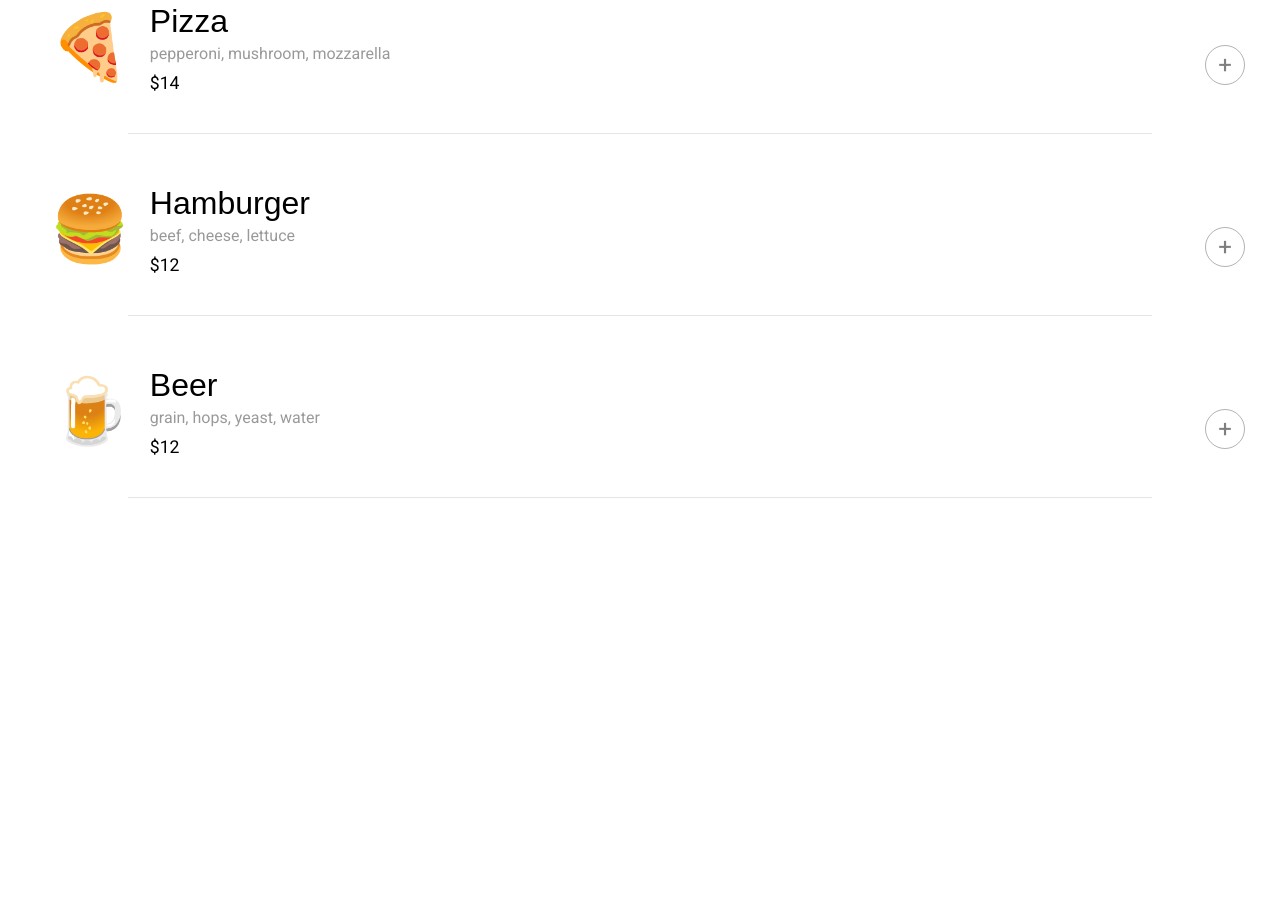
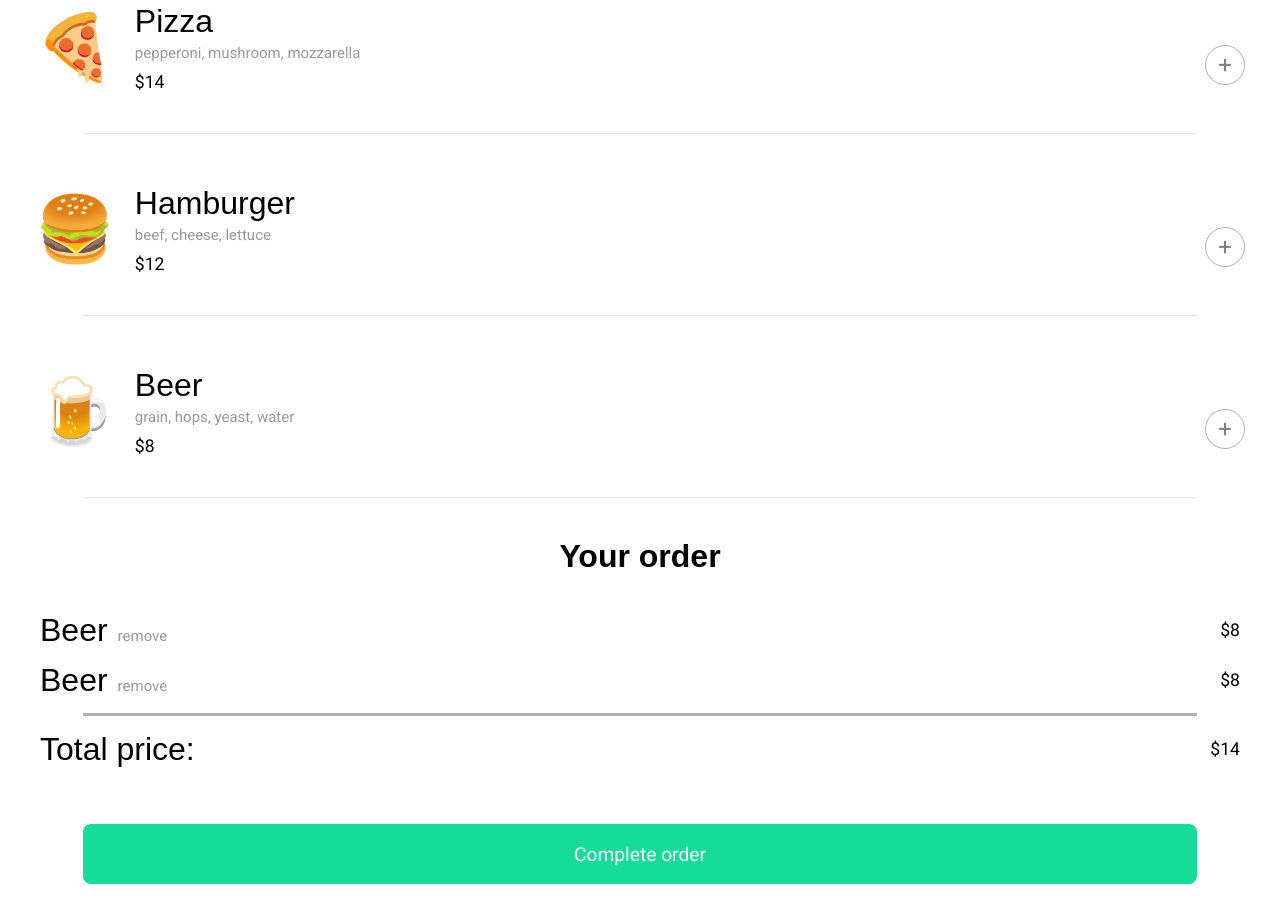
Before and after one commit to JakeMoretz/diner-app, a plain HTML site: page index.html in a window 1280 px wide. Shown: the part 220-1134 px from the top of the page. Before the commit the page ends 800 px from the top, so only its background shows below. Drawn offline with Linux system fonts and the light colour scheme; a web font is replaced by a local one.

Commit message:
finished ui for the order section. Need to render with javascript

```diff
--- a/data.js
+++ b/data.js
@@ -16,7 +16,7 @@ export const menuArray = [
         {
         name: "Beer",
         ingredients: ["grain" , "hops" , "yeast" , "water"],
-        price: 12,
+        price: 8,
         emoji: "🍺",
         id: 2
     }
--- a/index.html
+++ b/index.html
@@ -22,6 +22,34 @@
         </section>
 
 
+        <section class="order-checkout-section">
+            <h3 class="order">Your order</h3>
+
+            <div class="order-checkout-container">
+                <div class="top-checkout-section">
+                    <p class="item">Beer<span class="item-remove">remove</span></p>
+                    <p class="item-price">$8</p>
+               </div>
+
+                <div class="top-checkout-section">
+                    <p class="item">Beer<span class="item-remove">remove</span></p>
+                    <p class="item-price">$8</p>
+               </div>
+            </div>
+
+            <hr class="hr">
+
+            <div class="bottom-checkout-section">
+                <p class="item">Total price:</p>
+                <p class="price">$14</p>
+            </div>
+
+            <div class="btn-div">
+                <button class="order-btn">Complete order</button>
+            </div>
+
+        </section>
+
 
     </main>
 
--- a/index.js
+++ b/index.js
@@ -9,7 +9,17 @@ document.addEventListener('click', (e) => {
 function addToCart() {
  // create new section with a display prop. if clicked display, else display hidden? ,maybe
  //needs to render after an item is added to the cart
+
+ // add item to order-checkout-container div using js
+ // css is done for this section you just need to add correct classNames
 }
+
+function removeItem() {
+    //remove item from the order list
+}
+
+// on button click for complete order pull up a modal for credit card info, create a form for the modal
+
 
 function renderMenu (menuItems) {
     const menuElements = menuItems.map(item => {
--- a/style.css
+++ b/style.css
@@ -3,7 +3,7 @@
 }
 
 body {
-   margin: 0;
+    margin: 0;
 }
 
 .app-container {
@@ -37,12 +37,11 @@ body {
 
 .food-item-container {
     padding: 30px;
-    padding-left: 30px;
+    padding-left: 15px;
     padding-bottom: 20px;
     display: flex;
     position: relative;
     align-items: center;
-
 }
 
 .addBtn {
@@ -74,8 +73,8 @@ body {
     margin: 0;
     padding-top: 4px;
     padding-bottom: 10px;
+    font-size: 15px;
     color: rgb(0, 0, 0, 0.4);
-
 }
 
 .price {
@@ -84,9 +83,82 @@ body {
 }
 
 hr {
-    width: 80%;
+    width: 87%;
     height: 1px;
     border: none;
     background-color: rgb(0, 0, 0, 0.1);
+}
+
+/* Order section */
+
+.order-checkout-section {
+    margin-top: 40px;
+}
+
+.order {
+    text-align: center;
+    margin-bottom: 30px;
+    font-family: smythe, sans-serif;
+    font-size: 2em;
+}
+
+.top-checkout-section{
+    display: flex;
+    justify-content: space-between;
+    align-items: center;
+    margin-inline: 40px;
+    height: 50px;
 
 }
+
+.bottom-checkout-section {
+    display: flex;
+    align-items: center;
+    justify-content: space-between;
+    margin-inline: 40px;
+    height: 50px;
+}
+
+.item{
+    font-family: smythe, sans-serif;
+    font-size: 2em;
+}
+
+.item-remove {
+    font-size: 15px;
+    padding-left: 10px;
+    color:rgb(0, 0, 0, 0.4);
+    cursor: pointer;
+}
+
+.item-price {
+    font-size: 1.1em;
+}
+
+.hr {
+    height: 3px;
+    background-color:rgb(0, 0, 0, 0.3);
+    border: none;
+}
+
+.order-btn {
+    width: 87vw;
+    border-radius: 8px;
+    background-color: #16DB99;
+    color: white;
+    font-size: 1.2em;
+    border: none;
+    cursor: pointer;
+
+
+}
+
+.btn-div {
+    display: flex;
+    justify-content: center;
+    margin-top: 50px;
+    margin-bottom: 30px;
+    height: 60px;
+
+
+}
```
